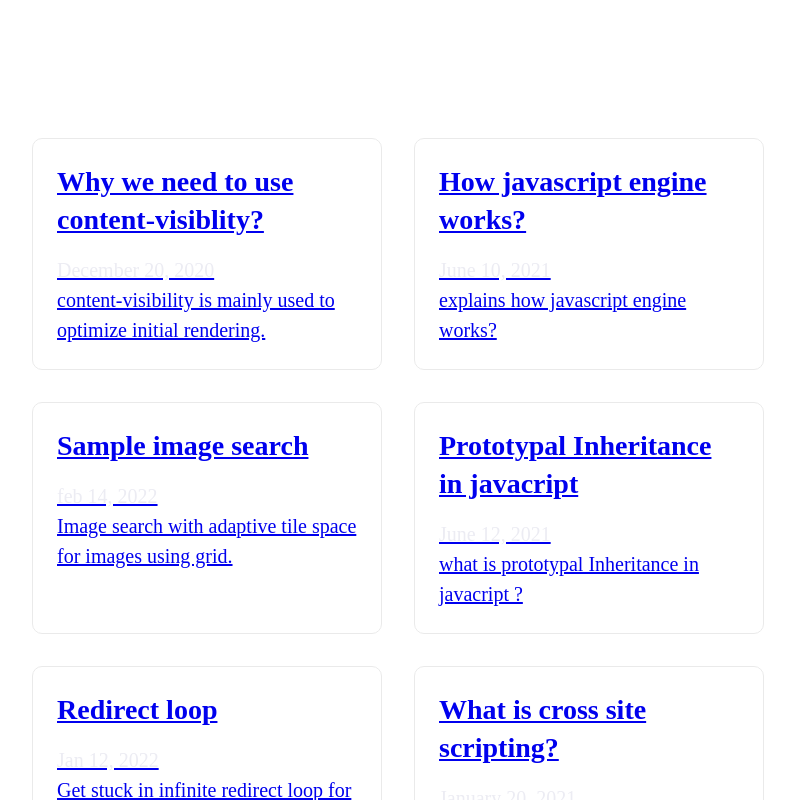
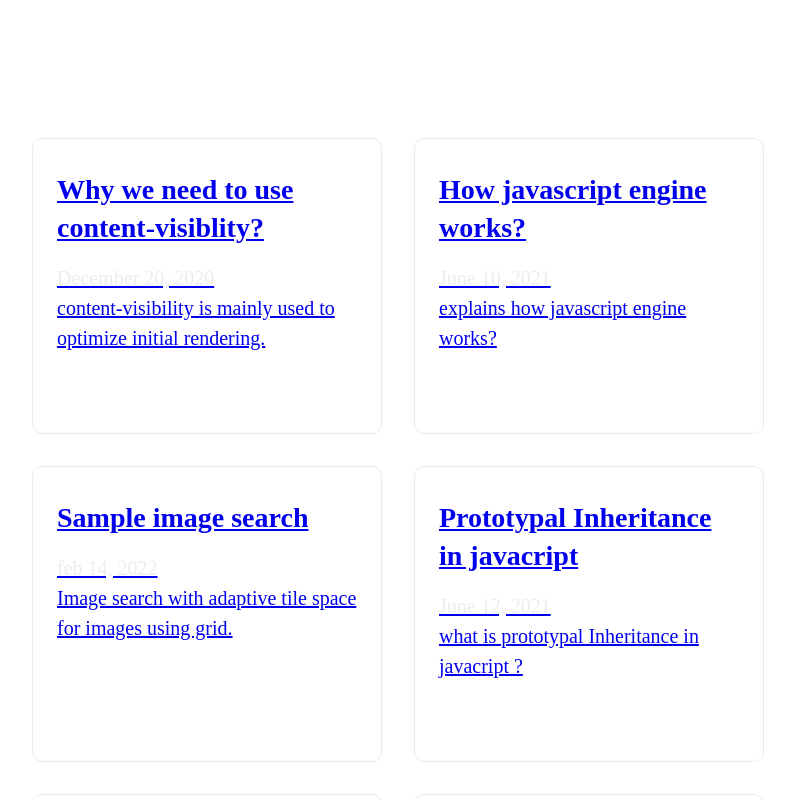
Before and after one commit to vignesh-karunakaran/my-blog, a Next.js app: page / in a window 1280 px wide. Shown: the part 740-1540 px from the top of the page, without its empty margins (242-1037 px from the left). Built offline with nearby package versions, Linux system fonts and the light colour scheme.

Commit message:
Update Home.module.css

```diff
--- a/styles/Home.module.css
+++ b/styles/Home.module.css
@@ -144,7 +144,7 @@
 
 .card {
   margin: 1rem;
-  padding: 1.5rem;
+  padding: 2rem 1.5rem 5rem 1.5rem;
   text-align: left;
   color: inherit;
   text-decoration: none;
```
